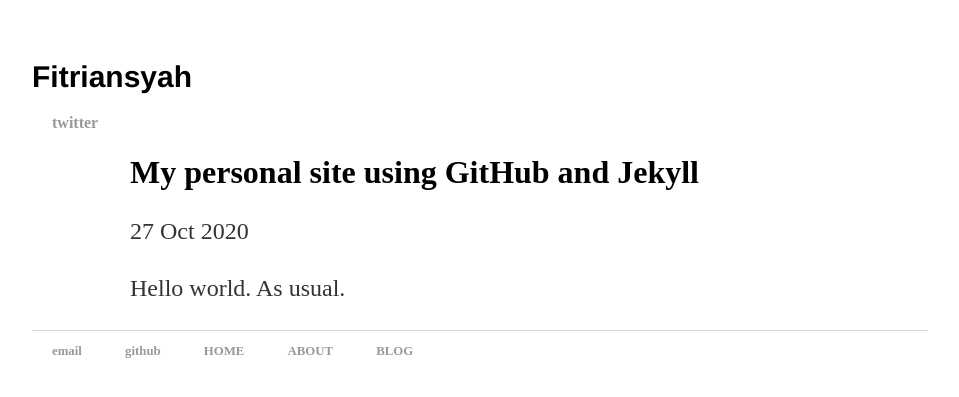
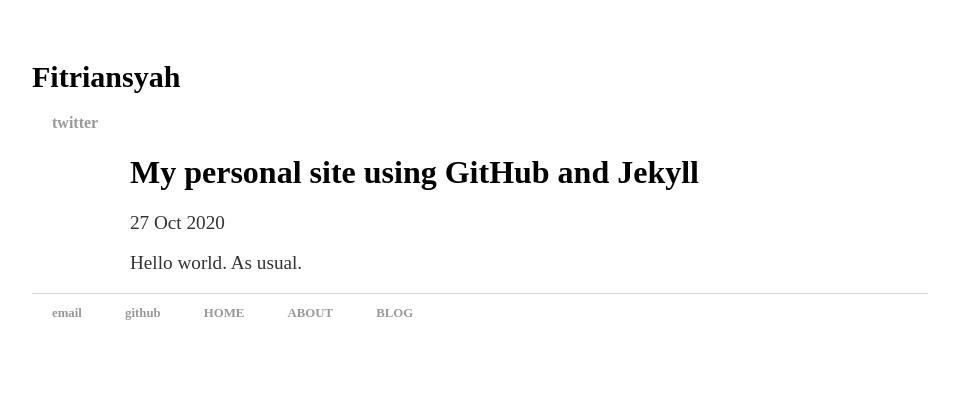
Before and after one commit to rnfitriansyah/rnfitriansyah.github.io, a Jekyll site: the page built from _posts/2020-10-27-rizki-first-site.md, in a window 1280 px wide. Shown: the top 397 px of the page, without its empty margins (160-1119 px from the left). Built offline with Jekyll 4.4.1, drawn with Linux system fonts in a browser that asks for light colours.

Commit message:
Update page.css

```diff
--- a/css/page.css
+++ b/css/page.css
@@ -22,11 +22,11 @@ a:hover {
 }
 h1 {
     font-size: 3em;
-    font-family:'Helvetica', 'Arial', 'Sans-Serif';
+    font-family:'Gotham';
 }
 p {
-    font-size: 1.5em;
-    line-height: 1.4em;
+    font-size: 1.2em;
+    line-height: 1.1em;
     color: #333;
 }
 footer {
```
